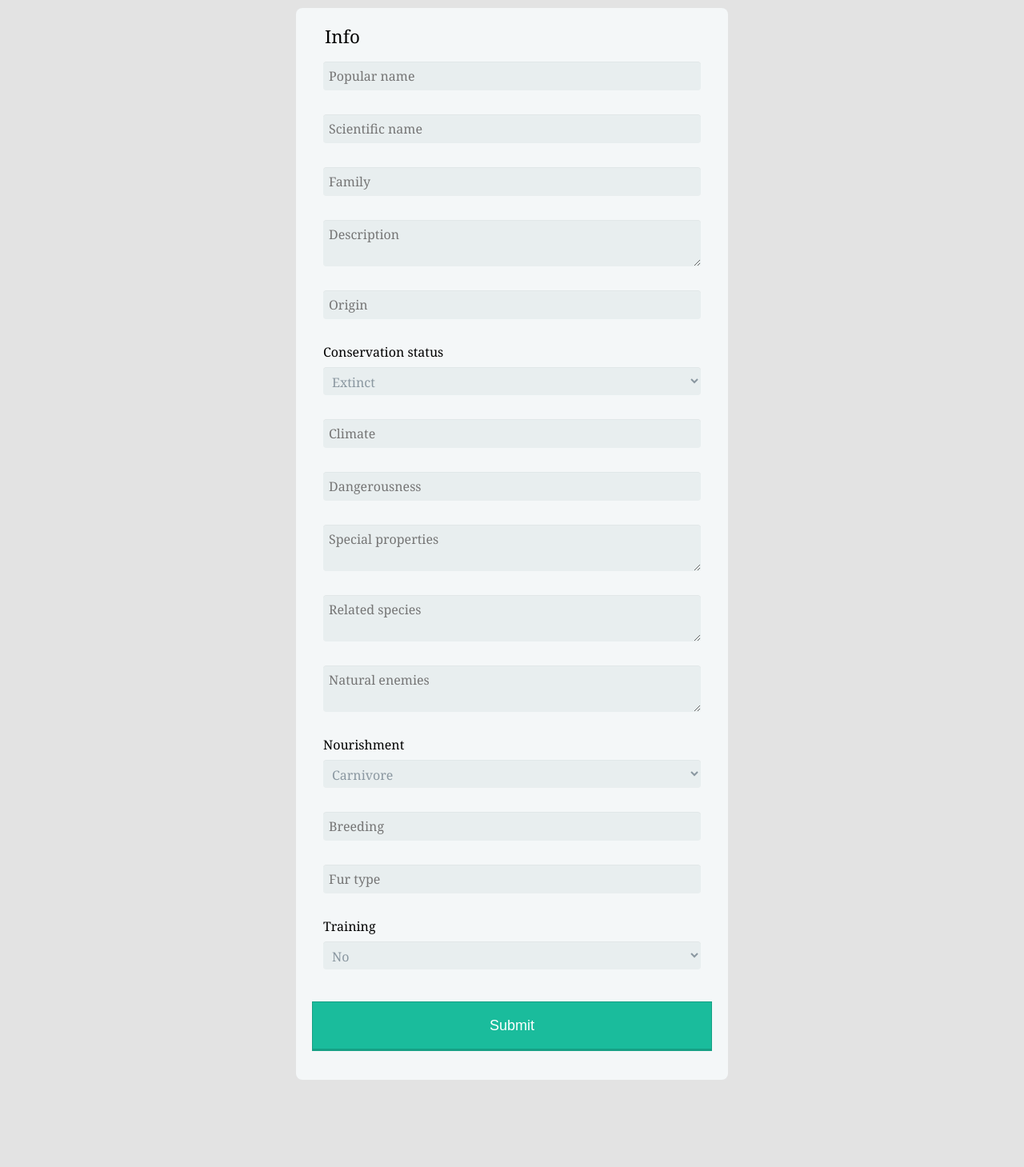
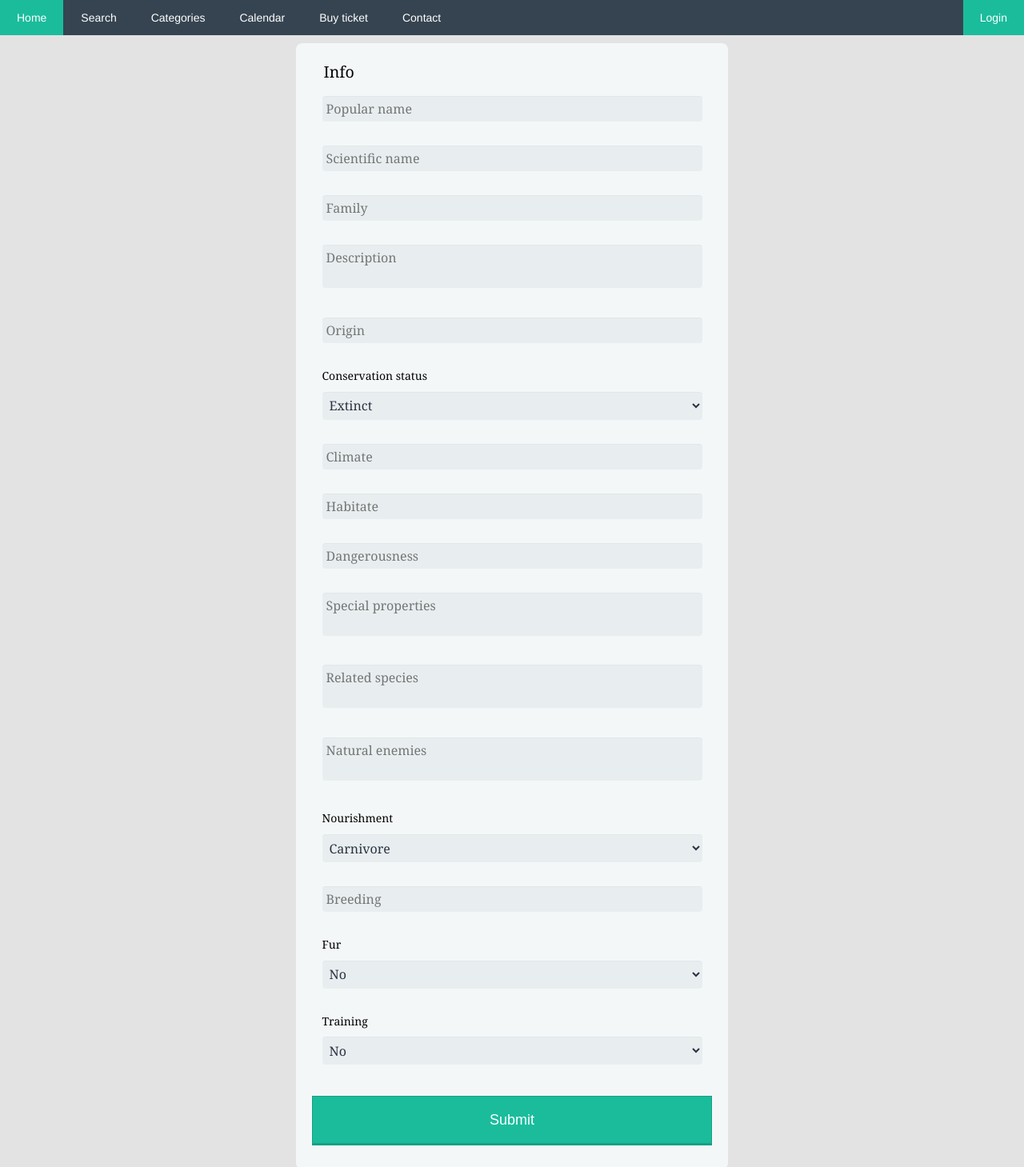
Before and after one commit to dand561/zow, a PHP site: page /add_animal.html in a window 1280 px wide. Shown: the top 1459 px of the page at 80% size. Before the commit the page ends 1350 px from the top, so only its background shows below. Run offline with PHP 8.4, Linux system fonts and the light colour scheme.

Commit message:
added html pages + css

```diff
--- a/src/application/simple_srch.php
+++ b/src/application/simple_srch.php
@@ -1,7 +1,7 @@
 <?php
 define('DB_NAME', 'zowdatabase');
 define('DB_USER', 'root');
-define('DB_PASSWORD', '');
+define('DB_PASSWORD', 'zowTW2016');
 define('DB_HOST', 'localhost');
 
 $conn = mysql_connect(DB_HOST, DB_USER, DB_PASSWORD);
--- a/src/html/add_animal.html
+++ b/src/html/add_animal.html
@@ -1,11 +1,26 @@
-<DOCTYPE html>
+<!DOCTYPE html>
 <html>
   <head>
     <title>Add me!</title>
     <link rel="stylesheet" type="text/css" href="css/add.css">
+    <link rel="stylesheet" type="text/css" href="css/main.css" />
+    <script type="text/javascript" src="js/add_animal.js"></script>
   </head>
 
   <body bgcolor="#E3E3E3">
+
+    <nav id="navigation" class="clearfix">
+      <ul>
+        <li><a href="index.html">Home</a></li>
+        <li><a href="search.html">Search</a></li>
+        <li><a href="categories.html">Categories</a></li>
+        <li><a href="calendar.html">Calendar</a></li>
+        <li><a href="buy_ticket.html">Buy ticket</a></li>
+        <li><a href="contact.html">Contact</a></li>
+        <li style="float:right"><a class="right-login" href="#">Login</a></li>
+      </ul>
+    </nav>
+
     <div class="form-style-5">
       <form action="../application/add_animal.php" method="post"/>
         <fieldset>
@@ -27,6 +42,7 @@
             </select>
 
             <input type="text" name="climate" placeholder="Climate">
+            <input type="text" name="habitate" placeholder="Habitate">
             <input type="text" name="dangerousness" placeholder="Dangerousness">
 
             <textarea name="special_prop" placeholder="Special properties"></textarea>
@@ -43,7 +59,16 @@
             </select>
 
             <input type="text" name="breeding" placeholder="Breeding">
-            <input type="text" name="fur" placeholder="Fur type">
+
+            <label for="fur"> Fur </label>
+            <select id="fur" name="fur" onchange="furSelected(this);">
+                <option value="no">No</option>
+                <option id="withFur" value="yes">Yes</option>
+            </select>
+
+            <div id="furDivChecked" style="display:none;">
+                <input type="text" name="fur_color" placeholder="Fur color">
+            </div>
 
             <label for="training"> Training </label>
             <select id="training" name="training">
@@ -56,7 +81,19 @@
         <input type="submit" value="Submit" />
 
       </form>
+    </div>
 
-    </div>
+    <footer>
+        <div id="copyright">
+            <p> &#9400; Copyright 2016 &bull; All rights reserved </p>
+        </div>
+
+        <div id="links">
+            <a href="https://github.com/dand561/zow">ZoW on Github</a> &laquo;
+            <a href="http://www.info.uaic.ro/bin/Main/" >Faculty of Computer Science</a> &raquo;
+            <a href="http://profs.info.uaic.ro/~busaco/teach/courses/web/">Web technologies</a>
+        </div>
+    </footer>
+
   </body>
 </html>
--- a/src/html/css/add.css
+++ b/src/html/css/add.css
@@ -20,13 +20,6 @@
     margin-bottom: 8px;
 }
 .form-style-5 input[type="text"],
-.form-style-5 input[type="date"],
-.form-style-5 input[type="datetime"],
-.form-style-5 input[type="email"],
-.form-style-5 input[type="number"],
-.form-style-5 input[type="search"],
-.form-style-5 input[type="time"],
-.form-style-5 input[type="url"],
 .form-style-5 textarea,
 .form-style-5 select {
     font-family: Georgia, "Times New Roman", Times, serif;
@@ -36,46 +29,29 @@
     font-size: 16px;
     margin: 0;
     outline: 0;
-    padding: 7px;
+    padding: 5px;
     width: 100%;
     box-sizing: border-box;
-    -webkit-box-sizing: border-box;
-    -moz-box-sizing: border-box;
     background-color: #e8eeef;
-    color:#8a97a0;
+    color: #2d3245;
     -webkit-box-shadow: 0 1px 0 rgba(0,0,0,0.03) inset;
     box-shadow: 0 1px 0 rgba(0,0,0,0.03) inset;
     margin-bottom: 30px;
+    resize: none;
+}
 
+.form-style-5 textarea:focus{
+    background: #d2d9dd;
+    height: 150px;
 }
+
 .form-style-5 input[type="text"]:focus,
-.form-style-5 input[type="date"]:focus,
-.form-style-5 input[type="datetime"]:focus,
-.form-style-5 input[type="email"]:focus,
-.form-style-5 input[type="number"]:focus,
-.form-style-5 input[type="search"]:focus,
-.form-style-5 input[type="time"]:focus,
-.form-style-5 input[type="url"]:focus,
-.form-style-5 textarea:focus,
 .form-style-5 select:focus{
     background: #d2d9dd;
 }
 .form-style-5 select{
     -webkit-appearance: menulist-button;
     height:35px;
-}
-.form-style-5 .number {
-    background: #1abc9c;
-    color: #fff;
-    height: 30px;
-    width: 30px;
-    display: inline-block;
-    font-size: 0.8em;
-    margin-right: 4px;
-    line-height: 30px;
-    text-align: center;
-    text-shadow: 0 1px 0 rgba(255,255,255,0.2);
-    border-radius: 15px 15px 15px 0px;
 }
 
 .form-style-5 input[type="submit"],
--- /dev/null
+++ b/src/html/css/main.css
@@ -0,0 +1,77 @@
+html {
+    position: relative;
+    min-height: 100%;
+}
+body {
+  font: .875em/1.618 Helvetica, Sans-serif;
+  margin: 0 0 100px; /* bottom = footer height */
+  padding-bottom: 0;
+  height: 100%;
+}
+footer {
+  position: absolute;
+  left: 0;
+  bottom: 0;
+  height: 100px;
+  width: 100%;
+  background:url("http://codex-themes.com/scalia/wp-content/uploads/2014/12/footer-background-011.jpg") no-repeat center top;
+  color:#ffffff ;
+}
+#copyright {
+  padding-top: 7px;
+  text-align: center;
+}
+#links {
+  text-align: center;
+}
+a {
+  color: #ffffff;
+}
+a:hover{
+  color: #1abc9c;
+}
+a:visited{
+  color: #1abc9c;
+}
+#navigation {
+  background-color: #364451 ;
+}
+#navigation ul {
+  margin: 0;
+  padding: 0;
+}
+#navigation li {
+  border-right: 1px solid #364451 ;
+  display: block;
+  float: left;
+  margin: 0;
+}
+#navigation li:last-child {
+  border-right-width: 0;
+}
+#navigation a {
+  background-color: #364451 ;
+  color: #ffffff;
+  display: block;
+  padding: .75em 1.5em;
+  text-decoration: none;
+  transition: all .25s ease-in-out;
+}
+#navigation a.right-login {
+  background-color: #1abc9c;
+}
+#navigation a:hover {
+  background-color: #1abc9c;
+}
+
+.clearfix {
+  *zoom: 1;
+}
+.clearfix:after,
+.clearfix:before {
+  content: '';
+  display: table;
+}
+.clearfix:after {
+  clear: both;
+}
--- a/src/html/css/simple_search.css
+++ b/src/html/css/simple_search.css
@@ -26,7 +26,7 @@
 
 .form-wrapper input {
     width: 330px;
-    height: 40px;
+    height: 20px;
     padding: 10px 5px;
     float: left;
     font: bold 15px 'lucida sans', 'trebuchet MS', 'Tahoma';
--- /dev/null
+++ b/src/html/js/add_animal.js
@@ -0,0 +1,11 @@
+function furSelected(choice) {
+    if(choice){
+        furOptionValue = document.getElementById("withFur").value;
+        if(furOptionValue == choice.value){
+            document.getElementById("furDivChecked").style.display = "block";
+        }
+    }
+    else{
+        document.getElementById("furDivChecked").style.display = "none";
+    }
+}
```
Also changed, not shown: src/application/add_animal.php (+19 -39 lines), src/database/animals.sql (added, +79 -0 lines), src/html/buy_ticket.html (added, +40 -0 lines), src/html/calendar.html (added, +36 -0 lines), src/html/categories.html (+24 -21 lines), src/html/contact.html (added, +39 -0 lines), src/html/index.html (+25 -21 lines), src/html/search.html (added, +43 -0 lines).
